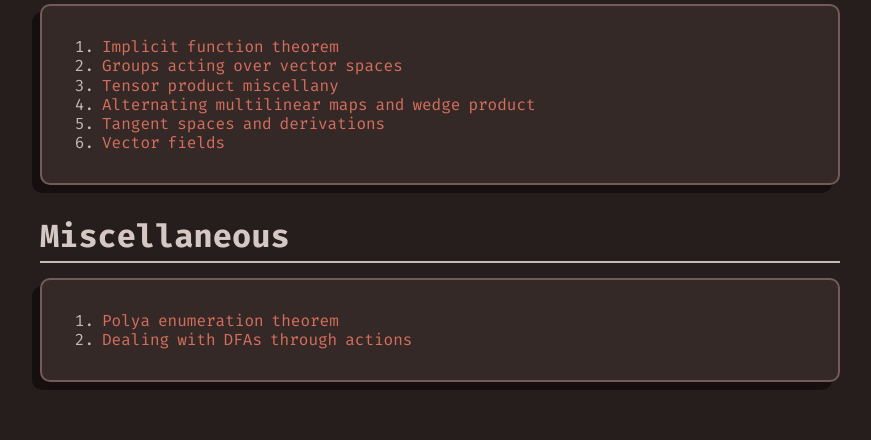
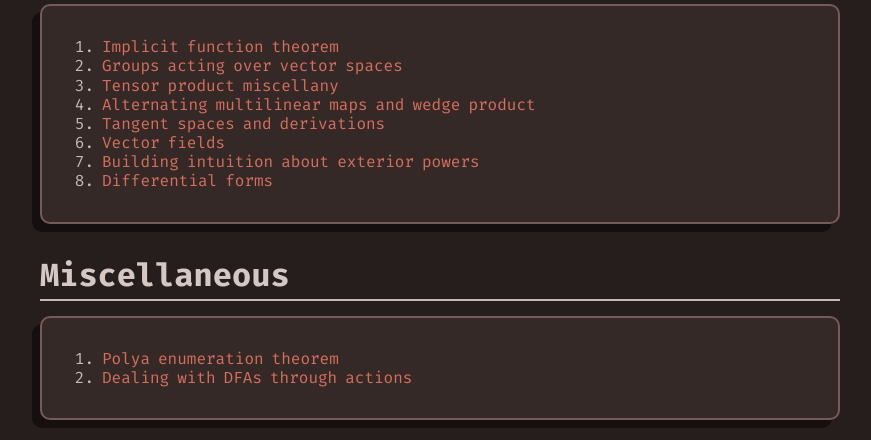
Before and after one commit to Soham-Saha/Soham-Saha.github.io, a plain HTML site: page Notes/index.html in a window 1280 px wide. Shown: the part 722-1162 px from the top of the page, without its empty margins (200-1071 px from the left). Before the commit the page ends 1124 px from the top, so only its background shows below. Drawn offline with Linux system fonts and the light colour scheme.

Commit message:
More calc notes

```diff
--- a/Notes/index.html
+++ b/Notes/index.html
@@ -78,6 +78,8 @@
     links.push(new NoteLink("Alternating multilinear maps and wedge product", "Alt_mult_maps/main.pdf"));
     links.push(new NoteLink("Tangent spaces and derivations", "Tangent_spaces/main.pdf"));
     links.push(new NoteLink("Vector fields", "Vector_fields/main.pdf"));
+    links.push(new NoteLink("Building intuition about exterior powers", "Exterior_powers_intuition/main.pdf"));
+    links.push(new NoteLink("Differential forms", "Differential_forms/main.pdf"));
     add_to(links, document.getElementById("calcLinks"));
 
     links = new Array(0);
```
Also changed, not shown: 5 other files.
